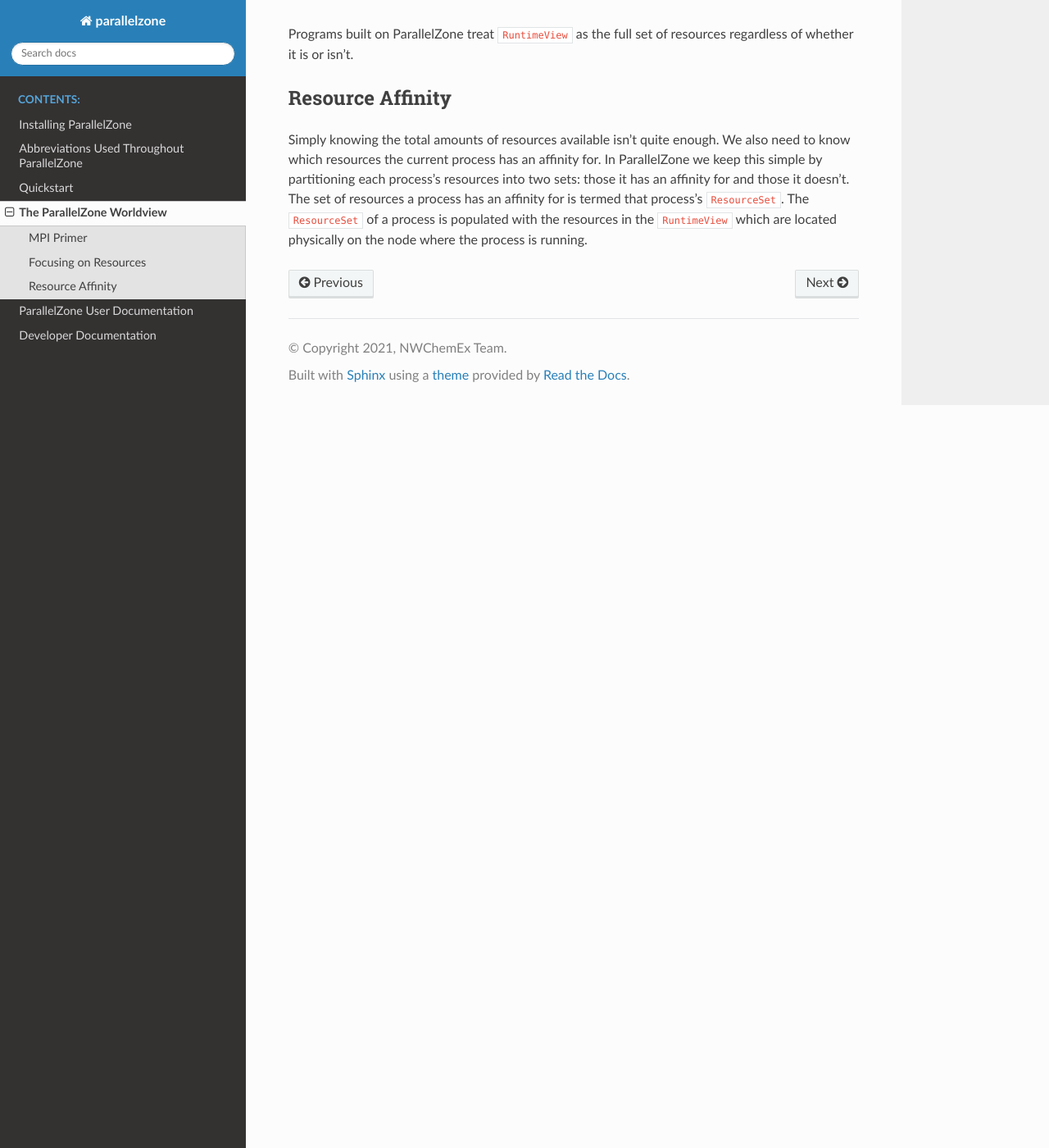
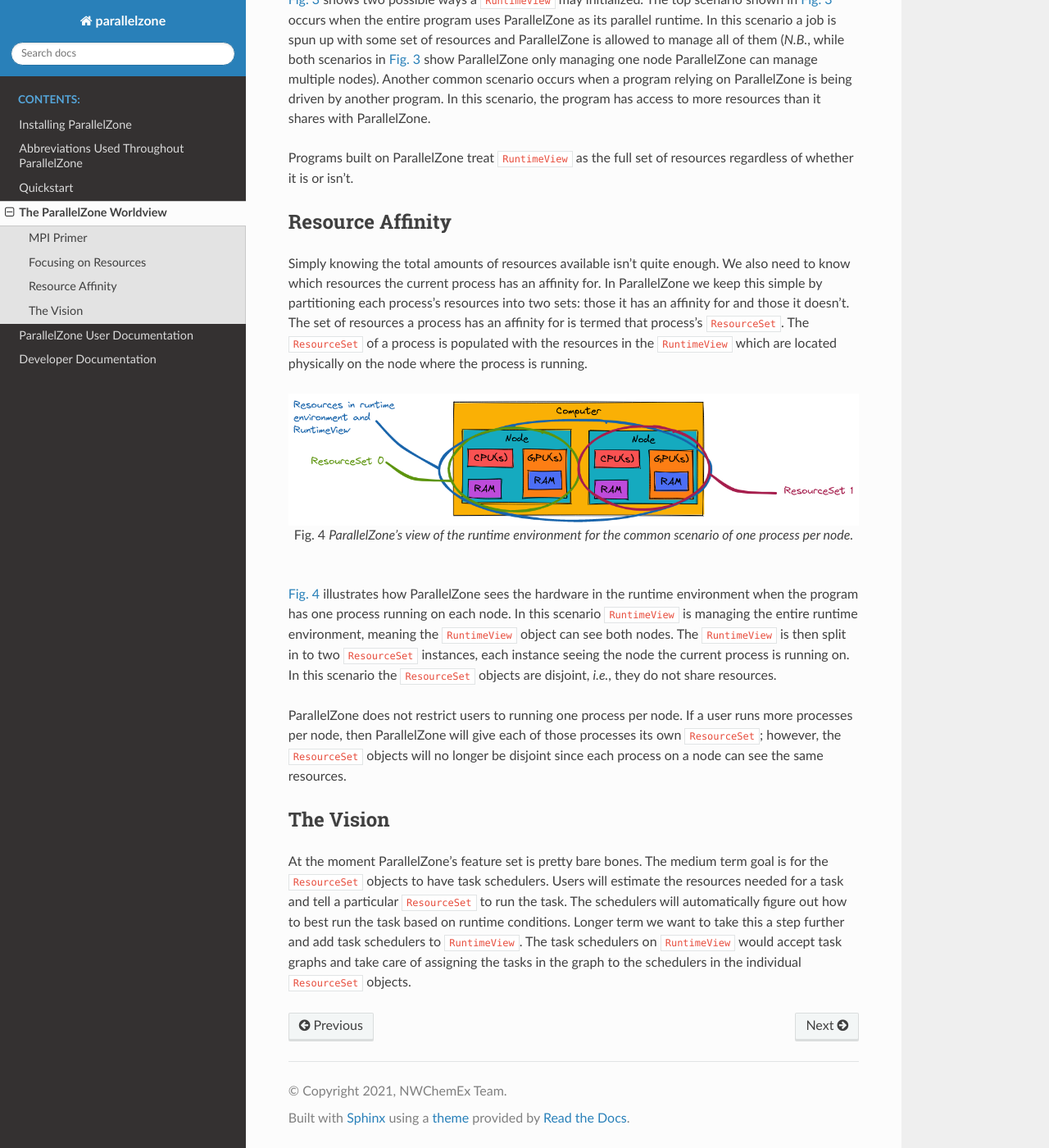
Before and after one commit to NWChemEx/ParallelZone, a Sphinx documentation site: the page built from docs/source/about.rst, in a window 1280 px wide and 1400 px high, scrolled down 2773 px. Shown: the whole window at 82% size. Built offline with Sphinx 7.4.7 and the Read the Docs theme 2.0.0, drawn with Linux system fonts in a browser that asks for light colours; some of the changed text lies outside the part shown.

Commit message:
backup [skip ci]

```diff
--- a/docs/source/about.rst
+++ b/docs/source/about.rst
@@ -15,6 +15,13 @@
 ##########################
 The ParallelZone Worldview
 ##########################
+
+.. note::
+
+   TL;DR. In ParallelZone the ``RuntimeView`` instance is your handle to the
+   runtime environment. ``RuntimeView`` is a container of ``ResourceSet``
+   objects. ``ResourceSet`` objects describe the resources (*i.e.*, RAM, CPUs,
+   GPUs, *etc.*) that processes have direct/local access to.
 
 To use ParallelZone it is helpful to understand the abstraction model at a high
 level. ParallelZone expands on the :ref:`MPI` model. So we start with a brief
@@ -116,3 +123,38 @@
 ``ResourceSet``. The ``ResourceSet`` of a process is populated with the
 resources in the ``RuntimeView`` which are located physically on the node where
 the process is running.
+
+.. _resource_set_mapping:
+
+.. figure:: assets/resourceset_mapping.png
+   :align: center
+
+   ParallelZone's view of the runtime environment for the common scenario of
+   one process per node.
+
+:numref:`resource_set_mapping` illustrates how ParallelZone sees the hardware
+in the runtime environment when the program has one process running on each
+node. In this scenario ``RuntimeView`` is managing the entire runtime
+environment, meaning the ``RuntimeView`` object can see both nodes. The
+``RuntimeView`` is then split in to two ``ResourceSet`` instances, each instance
+seeing the node the current process is running on. In this scenario the
+``ResourceSet`` objects are disjoint, *i.e.*, they do not share resources.
+
+ParallelZone does not restrict users to running one process per node. If a
+user runs more processes per node, then ParallelZone will give each of those
+processes its own ``ResourceSet``; however, the ``ResourceSet`` objects will no
+longer be disjoint since each process on a node can see the same resources.
+
+
+**********
+The Vision
+**********
+
+At the moment ParallelZone's feature set is pretty bare bones. The medium term
+goal is for the ``ResourceSet`` objects to have task schedulers. Users will
+estimate the resources needed for a task and tell a particular ``ResourceSet``
+to run the task. The schedulers will automatically figure out how to best run
+the task based on runtime conditions. Longer term we want to take this a step
+further and add task schedulers to ``RuntimeView``. The task schedulers on
+``RuntimeView`` would accept task graphs and take care of assigning the tasks
+in the graph to the schedulers in the individual ``ResourceSet`` objects.
--- a/docs/source/developer/design/parallel_zone.rst
+++ b/docs/source/developer/design/parallel_zone.rst
@@ -198,7 +198,9 @@
 
 At the moment, C++ lacks reflection (the ability to introspect and modify a
 program). Many generic programming tasks (for example hashing and
-serialization) can be largely automated if reflection exists.
+serialization) can be largely automated if reflection exists. While reflection
+would be nice, as discussed in :ref:`reflection_design` we have decided not to
+pursue this avenue.
 
 *****************
 Existing Runtimes
--- a/docs/source/user/index.rst
+++ b/docs/source/user/index.rst
@@ -23,4 +23,6 @@
    :caption: Contents:
 
    runtime_view
+   resource_set
+   ram
    quick_reference
```
Also changed, not shown: docs/source/developer/design/parallel_runtime.rst (+31 -0 lines), docs/source/user/ram.rst (added, +38 -0 lines), docs/source/user/resource_set.rst (added, +80 -0 lines), docs/source/user/runtime_view.rst (+53 -1 lines), docs/source/assets/resourceset_mapping.png (added), 3 other files.
